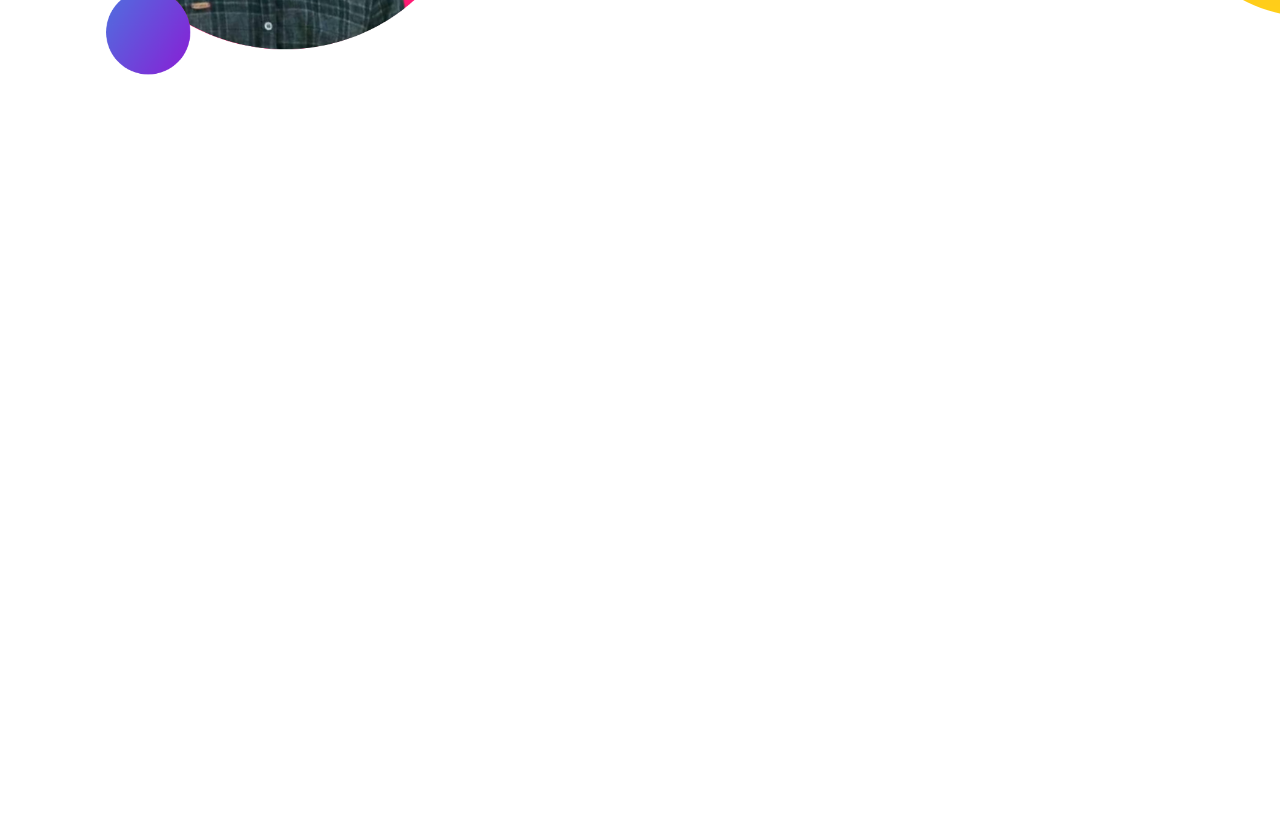
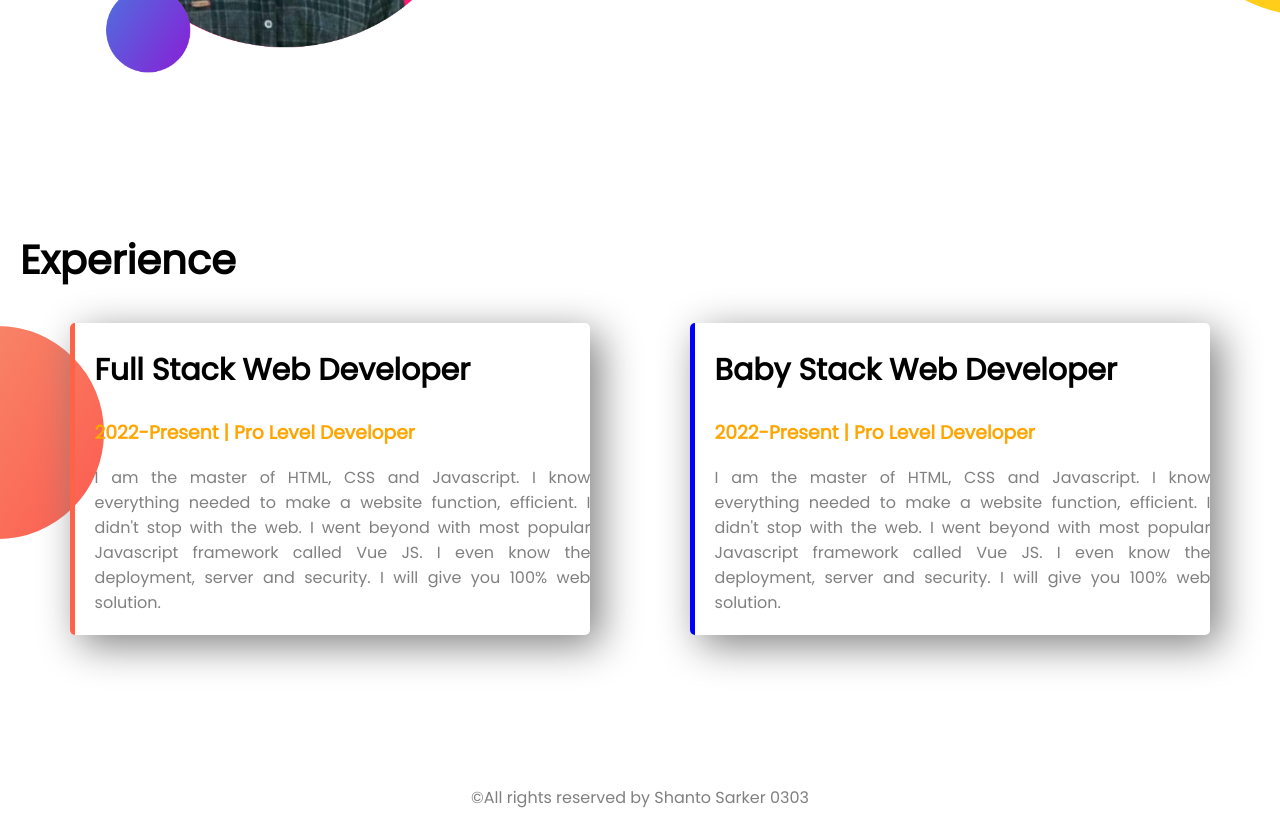
Before and after one commit to shantosarker2001/developer-portfolio, a plain HTML site: page index.html in a window 1280 px wide. Shown: the part 937-1767 px from the top of the page. Before the commit the page ends 1169 px from the top, so only its background shows below. Drawn offline with Linux system fonts and the light colour scheme.

Commit message:
complete

```diff
--- a/index.html
+++ b/index.html
@@ -13,7 +13,7 @@
 </head>
 
 <body>
-    <section class="top-banner">
+    <section class="top-banner flexible_container">
         <div class="half-width">
             <h1>Wellcome to</h1>
             <h1><span class="orange">Shanto Sarker</span> World!</h1>
@@ -28,7 +28,7 @@
             <img src="images/my-bg.png" alt="This is my image.">
         </div>
     </section>
-    <section class="dream-big">
+    <section class="dream-big flexible_container">
         <div class="half-width">
             <img src="images/my-bg6.png" alt="">
         </div>
@@ -40,6 +40,35 @@
             <a class="link-button" href="http://" target="_blank" rel="noopener noreferrer">DOWNLOAD RESUME</a>
         </div>
     </section>
+
+    <section class="experience">
+        <h1>Experience</h1>
+
+        <div class="flexible_container">
+            <div id="full_stack_developer" class="experience-item">
+                <h2>Full Stack Web Developer</h2>
+                <h3 class="orange">2022-Present | Pro Level Developer</h3>
+                <p>I am the master of HTML, CSS and Javascript. I know everything needed to make a website
+                    function,
+                    efficient. I didn't stop with the web. I went beyond with most popular Javascript framework
+                    called
+                    Vue JS. I even know the deployment, server and security. I will give you 100% web solution.</p>
+            </div>
+            <div id="baby_web_developer" class="experience-item">
+
+                <h2>Baby Stack Web Developer</h2>
+                <h3 class="orange">2022-Present | Pro Level Developer</h3>
+                <p>I am the master of HTML, CSS and Javascript. I know everything needed to make a website
+                    function,
+                    efficient. I didn't stop with the web. I went beyond with most popular Javascript framework
+                    called
+                    Vue JS. I even know the deployment, server and security. I will give you 100% web solution.</p>
+            </div>
+        </div>
+    </section>
 </body>
+<footer>
+    <p>&copy;All rights reserved by Shanto Sarker 0303</p>
+</footer>
 
 </html>
--- a/style.css
+++ b/style.css
@@ -4,7 +4,11 @@ body {
 }
 
 h1 {
-    font-size: 50px;
+    font-size: 40px;
+}
+
+.experience-item h2 {
+    font-size: 30px;
 }
 
 p {
@@ -17,7 +21,7 @@ p {
     color: orange;
 }
 
-section {
+.flexible_container {
     display: flex;
     padding: 0px 20px;
     margin-bottom: 150px;
@@ -53,3 +57,36 @@ section {
     background-repeat: no-repeat;
     background-position: right;
 }
+
+.experience {
+    background-image: url(images/exp-bg.png);
+    background-repeat: no-repeat;
+    background-position: left;
+}
+
+.experience h1 {
+    margin-left: 20px
+}
+
+
+.experience-item {
+    width: 40%;
+    margin-left: 4%;
+    margin-right: 4%;
+    box-shadow: 10px 10px 40px gray;
+    border-radius: 5px;
+    padding-left: 20px;
+
+}
+
+#full_stack_developer {
+    border-left: 5px solid tomato;
+}
+
+#baby_web_developer {
+    border-left: 5px solid blue;
+}
+
+footer p {
+    text-align: center;
+}
```
